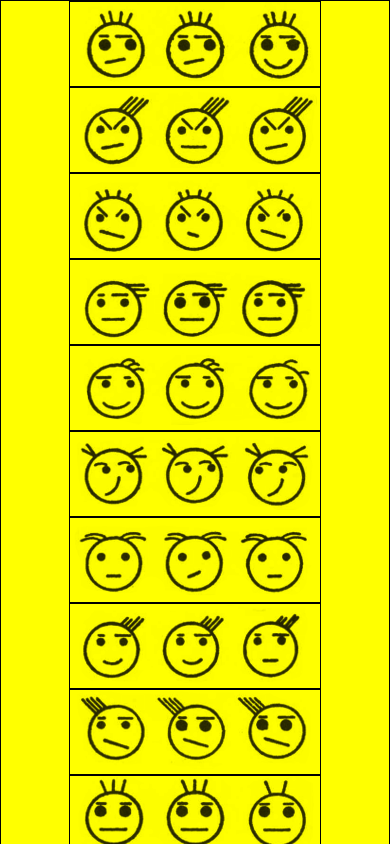
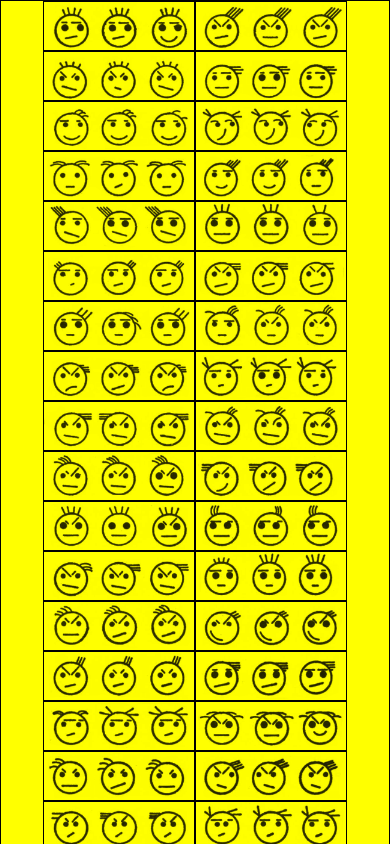
Before and after one commit to roncojon/tesis10, a React (Create React App) app: page / in a window 390 px wide. Shown: the top 844 px of the page. Built offline with nearby package versions, Linux system fonts and the light colour scheme.

Commit message:
antes de irme con oscar

```diff
--- a/src/App.css
+++ b/src/App.css
@@ -1,9 +1,6 @@
 .App {
   display: flex;
-
-
   justify-content: center;
-
 }
 
 .App-logo {
--- a/src/App.js
+++ b/src/App.js
@@ -4,13 +4,16 @@ import React from 'react';
 import PruebaCaritas from './components/TestCaritas/PruebaCaritas'
 //import { useState } from 'react';
 import './App.css';
-
+/* import Helmet from 'react-helmet' */
 
 
 function App() {
   return (
     <div className="App">
-      <PruebaCaritas/>
+      {/* <Helmet>
+      <meta name="viewport" content="width=device-width, initial-scale=1.0, maximum-scale=1.0, user-scalable=0" />
+        </Helmet> */}
+      <PruebaCaritas />
     </div>
   );
 }
--- a/src/components/TestCaritas/PruebaCaritas.css
+++ b/src/components/TestCaritas/PruebaCaritas.css
@@ -1,9 +1,17 @@
 .pCaritas {
     display: flex;
-    flex-direction: row;
     flex-wrap: wrap;
     background-color: yellow;
-    width: 1008px;
+    width: 808px;
     border: 1px solid black;
     justify-content: center;
+
 }
+/* Añadir queries para pantallas menores de 1008px y mayores de 1669px  */
+@media all and (max-width: 827px){
+    .pCaritas{ width: 608px;}
+}
+
+/* @media all and (min-width: 1608px){
+    .pCaritas{width: 1608px;}
+} */
--- a/src/components/TestCaritas/modulo.css
+++ b/src/components/TestCaritas/modulo.css
@@ -1,3 +1,20 @@
 .modulo {border: 1px solid black;
-    width:"250px"; height:"80px";
+    width:200px; height:64px;
 }
+.image {width:200px; height:64px;}
+/* Añadir queries para pantallas menores de 1008px y mayores de 1669px  */
+
+ @media all and (max-width: 827px){
+    .modulo{ width: 150px;height:48px;}
+        .image {width:150px; height:48px;}
+}
+/*
+@media all and (max-width: 1008px){
+    .modulo{ width: 125px;height:40px;}
+        .image {width:125px; height:40px;}
+} */
+
+/* @media all and (min-width: 1608px){
+    .modulo{ width: 400px;height:128px;}
+        .image {width:400px; height:128px;}
+} */
--- a/src/components/TestCaritas/modulo.js
+++ b/src/components/TestCaritas/modulo.js
@@ -21,7 +21,7 @@ function Modulo({ imagen, respuestaCorrecta }) {
   return (
 
     <div className="modulo">
-      <img src={imagen} alt="Workplace" useMap={`#${imagen}`} />
+      <img className="image" src={imagen} alt="Workplace" useMap={`#${imagen}`} />
       <map name={imagen}>
         <area className='ar' id={imagen + '1'} shape="rect" coords="0,0,82,80" alt="Computer" onClick={evaluacionHandler} />
         <area className='ar' id={imagen + '2'} shape="rect" coords="84,0,166,80" alt="Phone" onClick={evaluacionHandler} />
```
